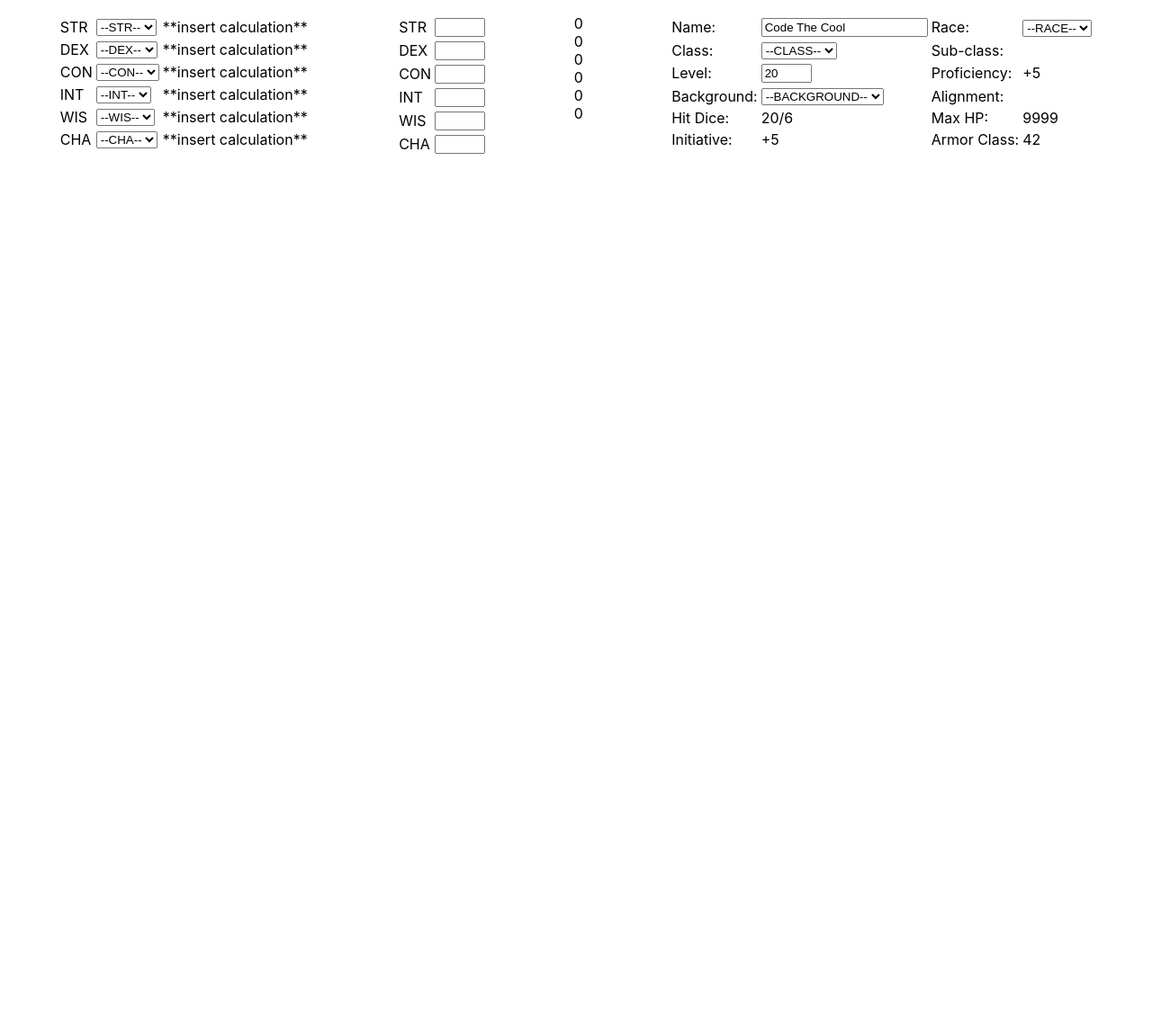
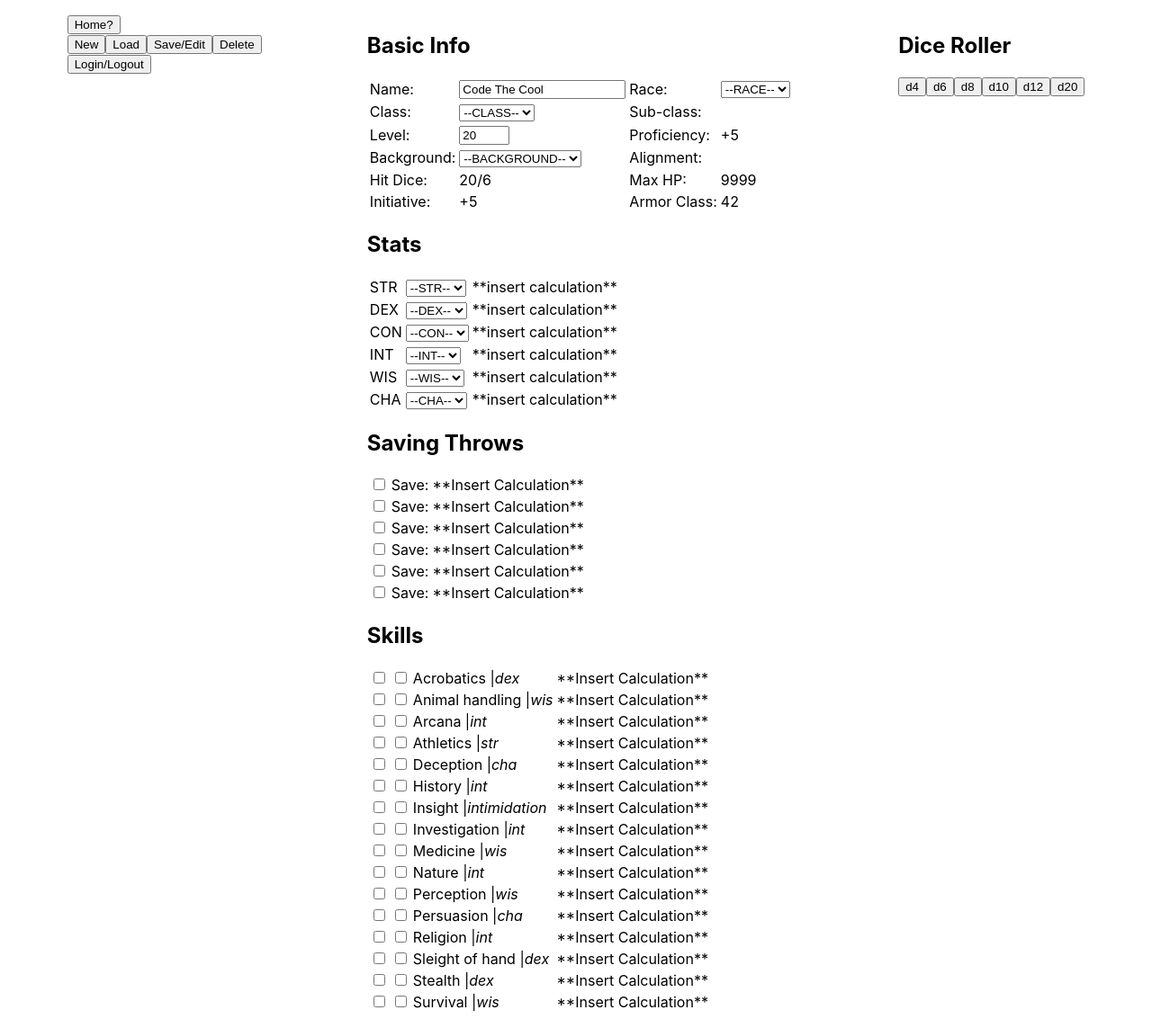
Before and after one commit to Kita004/petproject-react-dnd, a React (Create React App) app: page / in a window 1280 px wide. Shown: the whole page at 90% size. Before the commit the page ends 800 px from the top, so only its background shows below. Built offline with nearby package versions, Linux system fonts and the light colour scheme; the HTML template or start-up script is replaced by a standard one.

Commit message:
refactor files for css

```diff
--- a/src/App.js
+++ b/src/App.js
@@ -2,10 +2,32 @@ import {useState} from "react";
 import StatSelector from "./StatSelector";
 import StatContainer from "./StatContainer";
 import BasicInfoSelector from "./BasicInfoSelector";
+import SavingThrowSelector from "./SavingThrowSelector";
+import Header from "./Header";
+import SkillsSelector from "./SkillsSelector";
+import DiceRoller from "./DiceRoller";
 
 function App() {
     const stats = ["STR", "DEX", "CON", "INT", "WIS", "CHA"]
     const nums = [8,10,12,13,14,15]
+    const skills = {
+        "acrobatics": "dex",
+        "animal handling": "wis",
+        "arcana": "int",
+        "athletics": "str",
+        "deception": "cha",
+        "history": "int",
+        "insight": "intimidation",
+        "investigation": "int",
+        "medicine": "wis",
+        "nature": "int",
+        "perception": "wis",
+        "persuasion": "cha",
+        "religion": "int",
+        "sleight of hand": "dex",
+        "stealth": "dex",
+        "survival": "wis"
+    }
 
     const [STR, setSTR] = useState('');
     const [DEX, setDEX] = useState('');
@@ -15,7 +37,6 @@ function App() {
     const [CHA, setCHA] = useState('');
 
     const statStates = [STR, DEX, CON, INT, WIS, CHA]
-
 
     const selects = document.getElementsByClassName('statSelect');
 
@@ -119,24 +140,26 @@ function App() {
     // render
     return (
         <div className="App">
+            <Header />
+            <div className="container">
+                <div>
+                    <BasicInfoSelector />
+                    <div id="attributesContainer" className="container">
                         <StatSelector
                             stats={stats}
                             nums={nums}
                             handleOptionChange={handleStatChange}
                         />
-
-            <StatContainer
+                        <SavingThrowSelector
                             stats={stats}
-                statStates={statStates}
                         />
-
-            <div className="modifierContainer">
-            {stats.map(stat => {
-                return <div id={stat + "mod"}>{modStates[stats.indexOf(stat)]}</div>
-            })}
                     </div>
-
-            <BasicInfoSelector/>
+                </div>
+                <SkillsSelector
+                    skills={skills}
+                />
+            </div>
+            <DiceRoller />
         </div>
     );
 }
--- a/src/BasicInfoSelector.js
+++ b/src/BasicInfoSelector.js
@@ -6,7 +6,8 @@ const BasicInfoSelector = () => {
     const RACES = ["human", "dwarf", "elf"]
     const BACKGROUNDS = ["spy", "entertainer", "charlatan"]
 
-    return <div className="container" id="BasicInfoSelector">
+    return <div id="BasicInfoSelector">
+        <h2>Basic Info</h2>
         <table className="characterTable" id="basicInfoTable">
             <tbody>
             <tr>
--- a/src/SavingThrowSelector.js
+++ b/src/SavingThrowSelector.js
@@ -1,7 +1,8 @@
 import React from "react";
 
 const SavingThrowSelector = ({stats}) => {
-    return <div id="statSelector" className="container">
+    return <div id="savingThrowSelector">
+        <h2>Saving Throws</h2>
         <table id="savingThrowTable" className="characterTable">
             <tbody>
             {stats.map(stat => {
--- a/src/SkillsSelector.js
+++ b/src/SkillsSelector.js
@@ -1,7 +1,8 @@
 import React from "react";
 
 const SkillsSelector = ({stats, skills}) => {
-    return <div id="skillSelector" className="container">
+    return <div id="skillSelector">
+        <h2>Skills</h2>
         <table className="characterTable" id="skillsTable">
             <tbody>
             {Object.entries(skills)
--- a/src/StatContainer.js
+++ b/src/StatContainer.js
@@ -1,7 +1,8 @@
 import React from "react";
 
 const StatContainer = ({statStates, stats}) => {
-    return <div id="statContainer" className="container">
+    return <div id="statContainer">
+        <h2>Stats</h2>
         <table id="statContainerTable" className="characterTable">
             <tbody>
             {stats.map( stat => {
@@ -10,6 +11,7 @@ const StatContainer = ({statStates, stats}) => {
                         <td>
                             <input id={stat + "container"} type="number" min="1" max="20" placeholder={statStates[stats.indexOf(stat)].toString()}/>
                         </td>
+                        <td>**Insert Calculation**</td>
                     </tr>
                 }
             )}
--- a/src/StatSelector.js
+++ b/src/StatSelector.js
@@ -1,7 +1,8 @@
 import React from "react";
 
 const StatSelector = ({stats, nums, handleOptionChange}) => {
-    return <div id="statSelector" className="container">
+    return <div id="statSelector">
+        <h2>Stats</h2>
         <table id="statSelectorTable" className="characterTable">
             <tbody>
             {stats.map(stat => {
```
Lines whose indentation alone changed are shown as unchanged.
